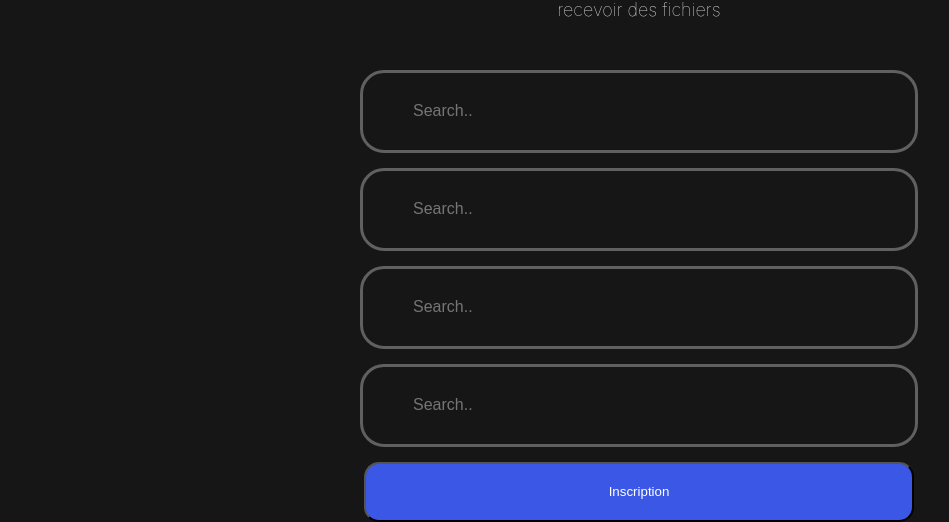
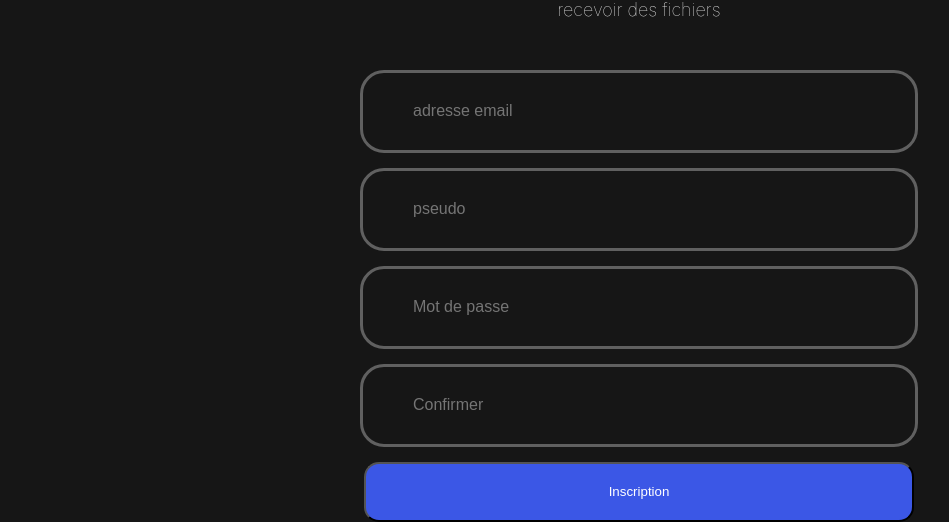
Before and after one commit to 2021413/WeNanFlemme, a React (Vite) app in the folder frontend/: page /#/inscription in a window 1280 px wide. Shown: the part 201-723 px from the top of the page, without its empty margins (1-950 px from the left). Built offline with nearby package versions, Linux system fonts and the light colour scheme; a web font is replaced by a local one.

Commit message:
fix page d'inscription

```diff
--- a/frontend/src/pages/InscriptionPage.jsx
+++ b/frontend/src/pages/InscriptionPage.jsx
@@ -17,19 +17,19 @@ function InscriptionPage(){
                         <ul>
 
                             <li>
-                                <input className="Text-Input" type="text" name="user_name" id="user_name" placeholder="Search.." />
+                                <input className="Text-Input" type="text" name="email" id="email" placeholder="adresse email" />
                             </li>
 
                             <li>
-                                <input className="Text-Input" type="text" name="name" id="name" placeholder="Search.." />
+                                <input className="Text-Input" type="text" name="pseudo" id="pseudo" placeholder="pseudo" />
                             </li>
 
                             <li>
-                                <input className="Password-Input" type="password" name="password" id="password" placeholder="Search.." />
+                                <input className="Password-Input" type="password" name="password" id="password" placeholder="Mot de passe" />
                             </li>
 
                             <li>
-                                <input className="Password-Input" type="password" name="CPassword" id="CPassword" placeholder="Search.." />
+                                <input className="Password-Input" type="password" name="CPassword" id="CPassword" placeholder="Confirmer" />
                             </li>
 
                             <input className="Submit-Button" type="submit" value="Inscription" />
```
